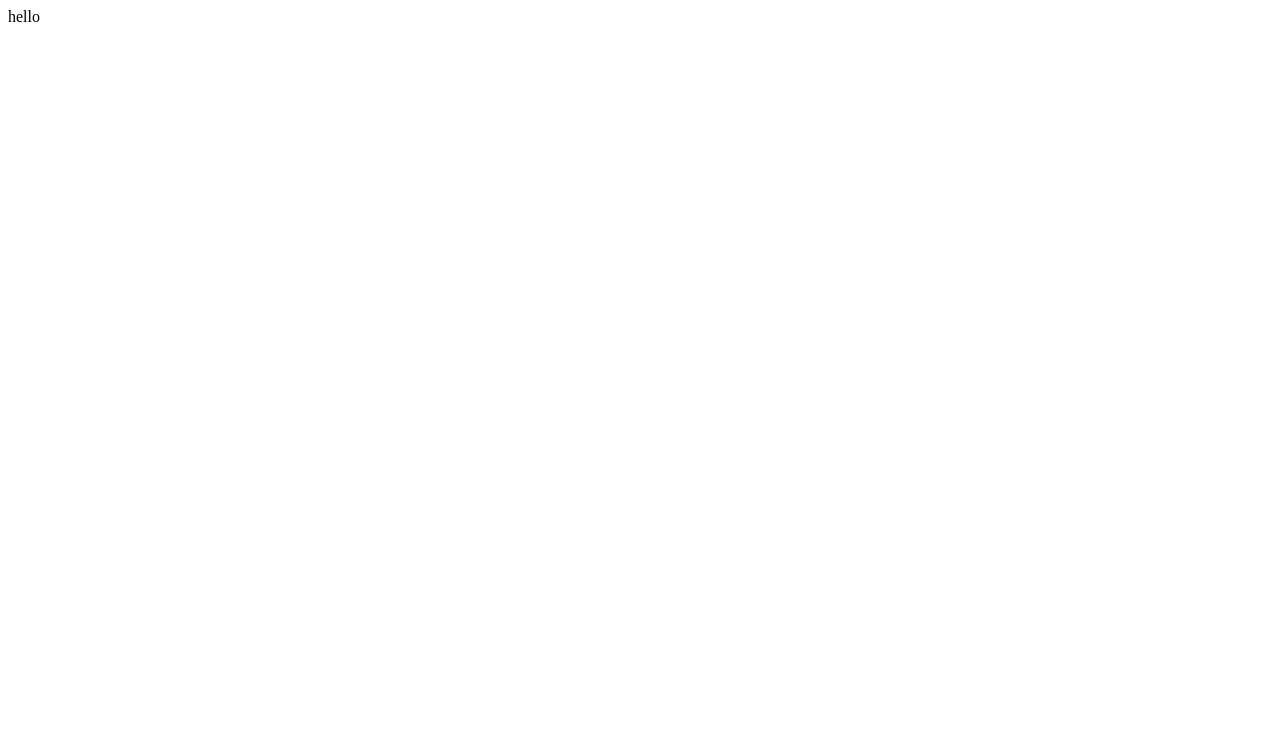
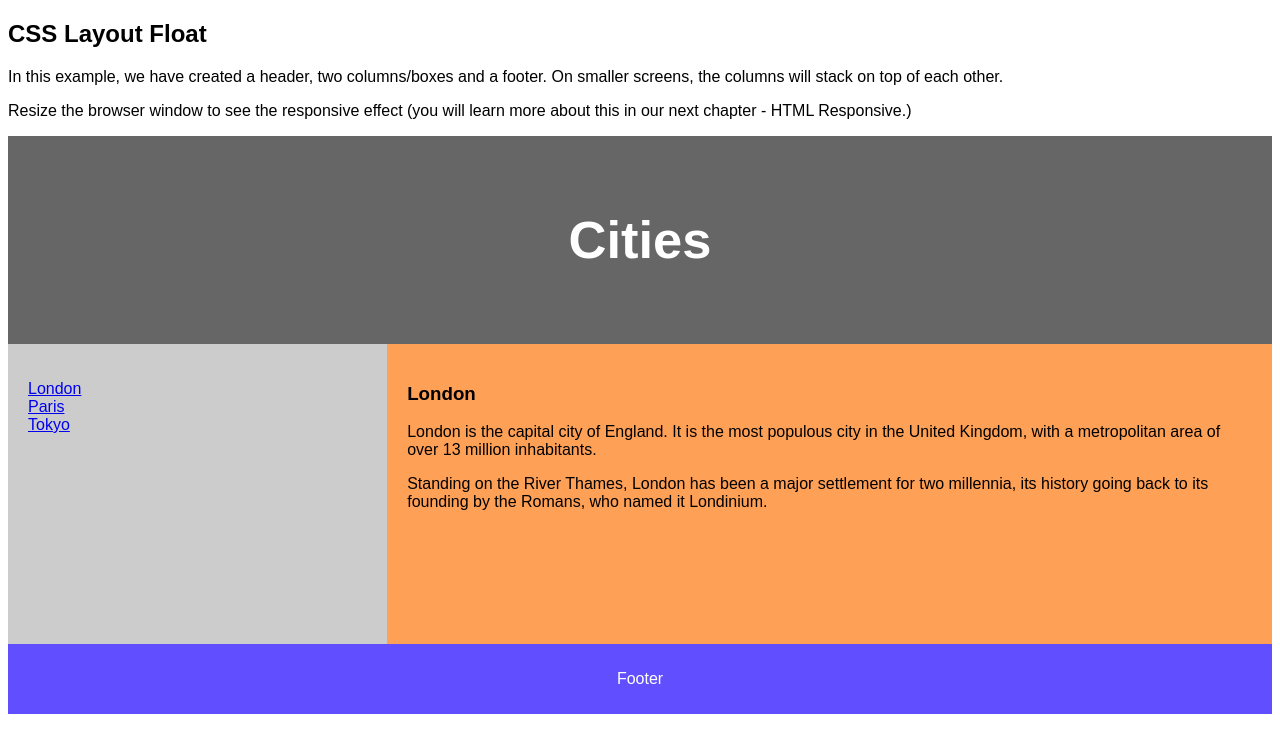
Before and after one commit to Aniket688/My-first-Repo, a plain HTML site: page index.html in a window 1280 px wide. Drawn offline with Linux system fonts and the light colour scheme.

Commit message:
added Code

```diff
--- a/index.html
+++ b/index.html
@@ -1 +1,103 @@
-<p>hello</p>
+<!DOCTYPE html>
+<html lang="en">
+<head>
+<title>CSS Template</title>
+<meta charset="utf-8">
+<meta name="viewport" content="width=device-width, initial-scale=1">
+<style>
+* {
+  box-sizing: border-box;
+}
+
+body {
+  font-family: Arial, Helvetica, sans-serif;
+}
+
+/* Style the header */
+header {
+  background-color: #666;
+  padding: 30px;
+  text-align: center;
+  font-size: 35px;
+  color: white;
+}
+
+/* Create two columns/boxes that floats next to each other */
+nav {
+  float: left;
+  width: 30%;
+  height: 300px; /* only for demonstration, should be removed */
+  background: #ccc;
+  padding: 20px;
+}
+
+/* Style the list inside the menu */
+nav ul {
+  list-style-type: none;
+  padding: 0;
+}
+
+article {
+  float: left;
+  padding: 20px;
+  width: 70%;
+  background-color: #ffa057;
+  height: 300px; /* only for demonstration, should be removed */
+}
+
+/* Clear floats after the columns */
+section::after {
+  content: "";
+  display: table;
+  clear: both;
+}
+
+/* Style the footer */
+footer {
+  background-color: #614fff;
+  padding: 10px;
+  text-align: center;
+  color: white;
+}
+
+/* Responsive layout - makes the two columns/boxes stack on top of each other instead of next to each other, on small screens */
+@media (max-width: 600px) {
+  nav, article {
+    width: 100%;
+    height: auto;
+  }
+}
+</style>
+</head>
+<body>
+
+<h2>CSS Layout Float</h2>
+<p>In this example, we have created a header, two columns/boxes and a footer. On smaller screens, the columns will stack on top of each other.</p>
+<p>Resize the browser window to see the responsive effect (you will learn more about this in our next chapter - HTML Responsive.)</p>
+
+<header>
+  <h2>Cities</h2>
+</header>
+
+<section>
+  <nav>
+    <ul>
+      <li><a href="#">London</a></li>
+      <li><a href="#">Paris</a></li>
+      <li><a href="#">Tokyo</a></li>
+    </ul>
+  </nav>
+
+  <article>
+    <h1>London</h1>
+    <p>London is the capital city of England. It is the most populous city in the  United Kingdom, with a metropolitan area of over 13 million inhabitants.</p>
+    <p>Standing on the River Thames, London has been a major settlement for two millennia, its history going back to its founding by the Romans, who named it Londinium.</p>
+  </article>
+</section>
+
+<footer>
+  <p>Footer</p>
+</footer>
+
+</body>
+</html>
```
